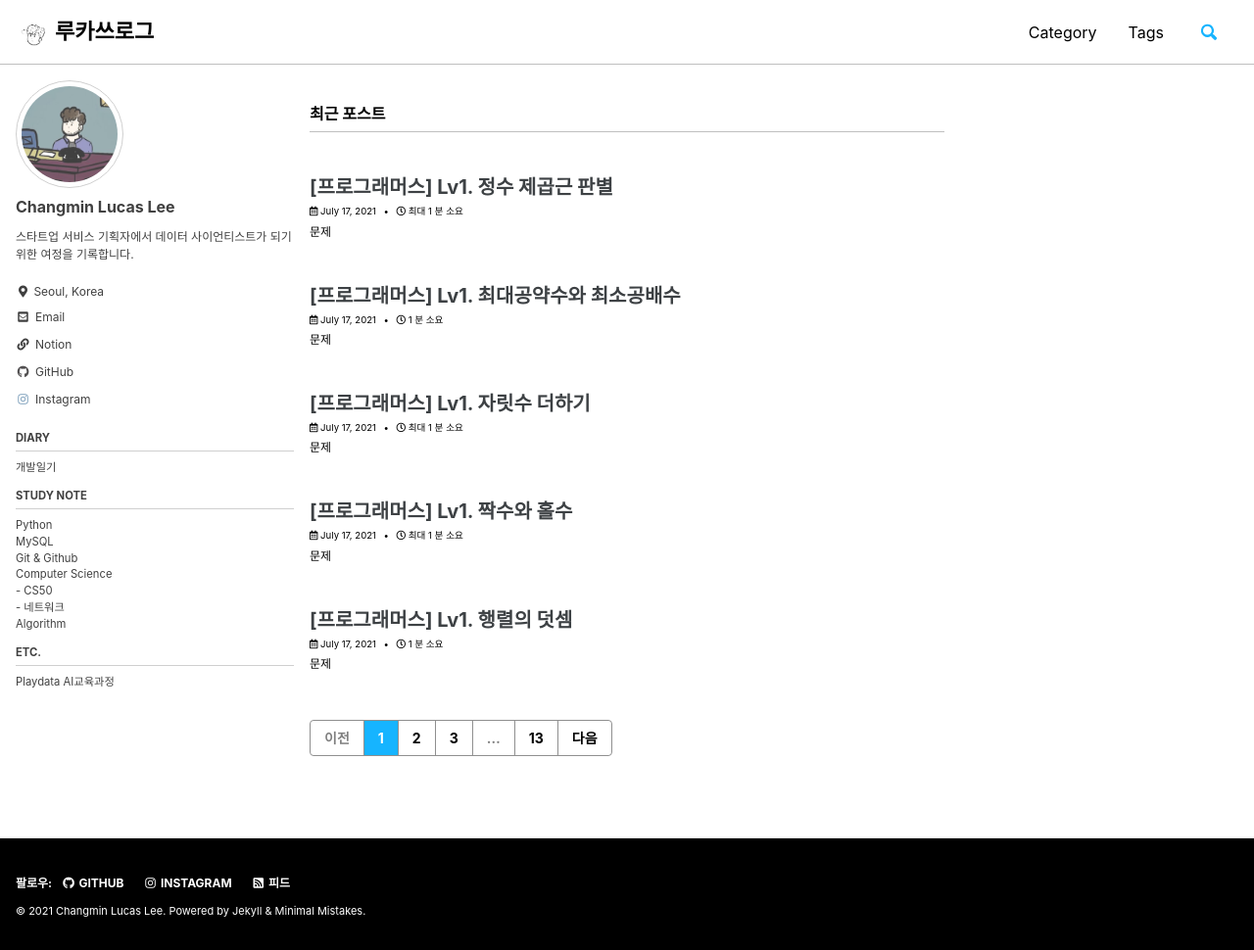
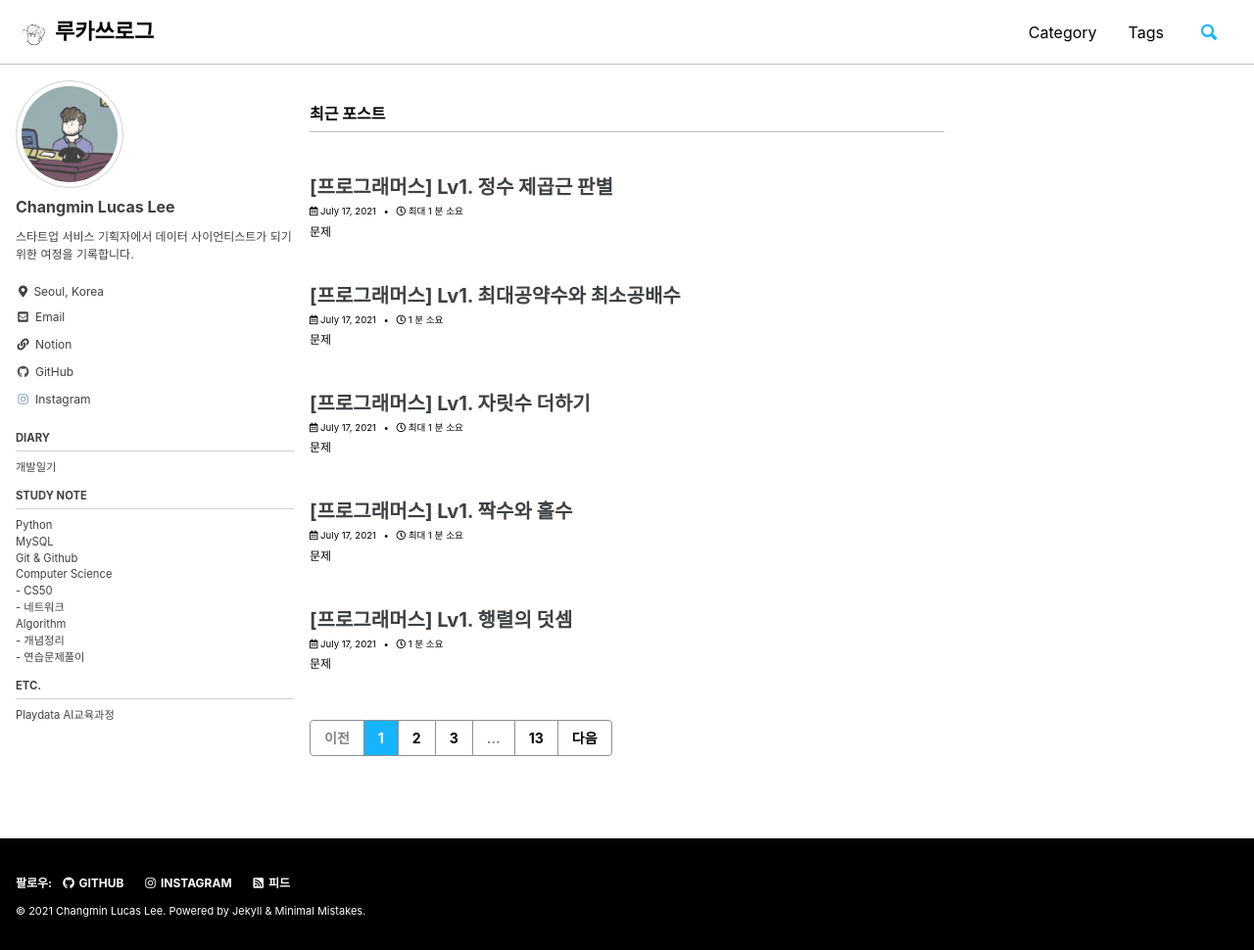
Before and after one commit to lucathree/lucathree.github.io, a Jekyll site: the page built from index.html, in a window 1280 px wide and 970 px high. Shown: the whole window at 98% size. Built offline with Jekyll 4.4.1, drawn with Linux system fonts in a browser that asks for light colours; cached includes are drawn as plain includes; the list of posts is cut into pages by our own code.

Commit message:
Update navigation.yml

```diff
--- a/_data/navigation.yml
+++ b/_data/navigation.yml
@@ -27,6 +27,10 @@ side:
          url: /study/cs/network
        - title: "Algorithm"
          url: /study/algorithm/
+       - title: "- 개념정리"
+         url: /study/algorithm/
+       - title: "- 연습문제풀이"
+         url: /study/algorithm/practice
 
    - title: Etc.
      children:
```
